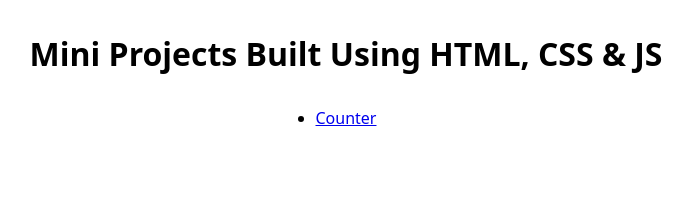
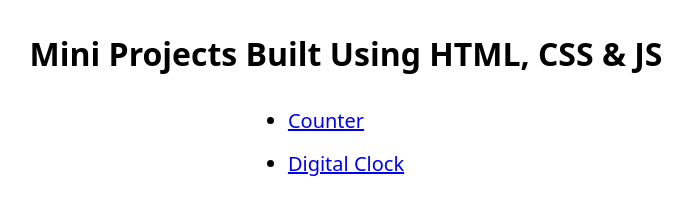
Before and after one commit to JeevanSadalge2020/front-end-mini-projects, a plain HTML site: page index.html in a window 1280 px wide. Shown: the whole page, without its empty margins (294-986 px from the left). Drawn offline with Linux system fonts and the light colour scheme.

Commit message:
update home page with new project

```diff
--- a/index.html
+++ b/index.html
@@ -12,6 +12,7 @@
     <h1>Mini projects built using HTML, CSS & JS</h1>
     <ul>
         <li><a href="https://jeevansadalge2020.github.io/front-end-mini-projects/counter">Counter</a></li>
+        <li><a href="https://jeevansadalge2020.github.io/front-end-mini-projects/digital-clock">Digital Clock</a></li>
     </ul>
 </body>
 
--- a/style.css
+++ b/style.css
@@ -13,6 +13,11 @@ body {
   align-items: center;
 }
 
+ul li {
+  margin-bottom: 1rem;
+  font-size: 1.25rem;
+}
+
 h1 {
   text-transform: capitalize;
   margin-bottom: 2rem;
```
